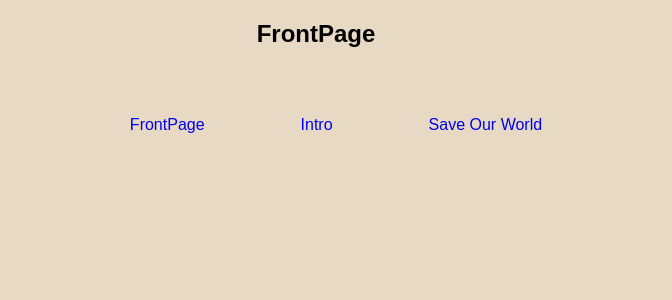
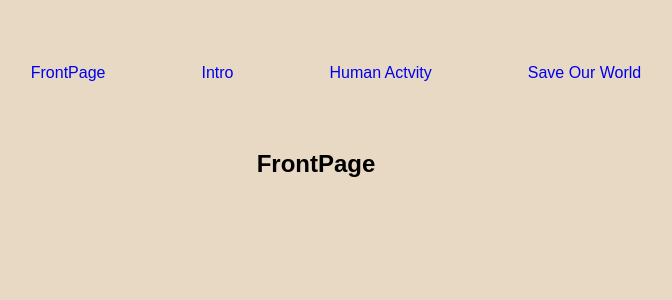
Before and after one commit to pxshelly/baregrounds, a React app: page / in a window 1280 px wide. Shown: the top 300 px of the page, without its empty margins (324-996 px from the left). Built offline with nearby package versions, Linux system fonts and the light colour scheme; the HTML template or start-up script is replaced by a standard one.

Commit message:
Link humanactivity route
  - move navigation bar to the top

```diff
--- a/client/src/components/App.jsx
+++ b/client/src/components/App.jsx
@@ -5,7 +5,6 @@ import { Link } from 'react-router-dom';
 function App() {
   return (
     <nav>
-      <Routes />
       <ul>
         <li>
           <Link to="/">FrontPage</Link>
@@ -14,9 +13,13 @@ function App() {
           <Link to="/intro">Intro</Link>
         </li>
         <li>
+          <Link to='/humanactivity'>Human Actvity</Link>
+        </li>
+        <li>
           <Link to="saveourworld">Save Our World</Link>
           </li>
       </ul>
+      <Routes />
     </nav>
   );
 }
```
